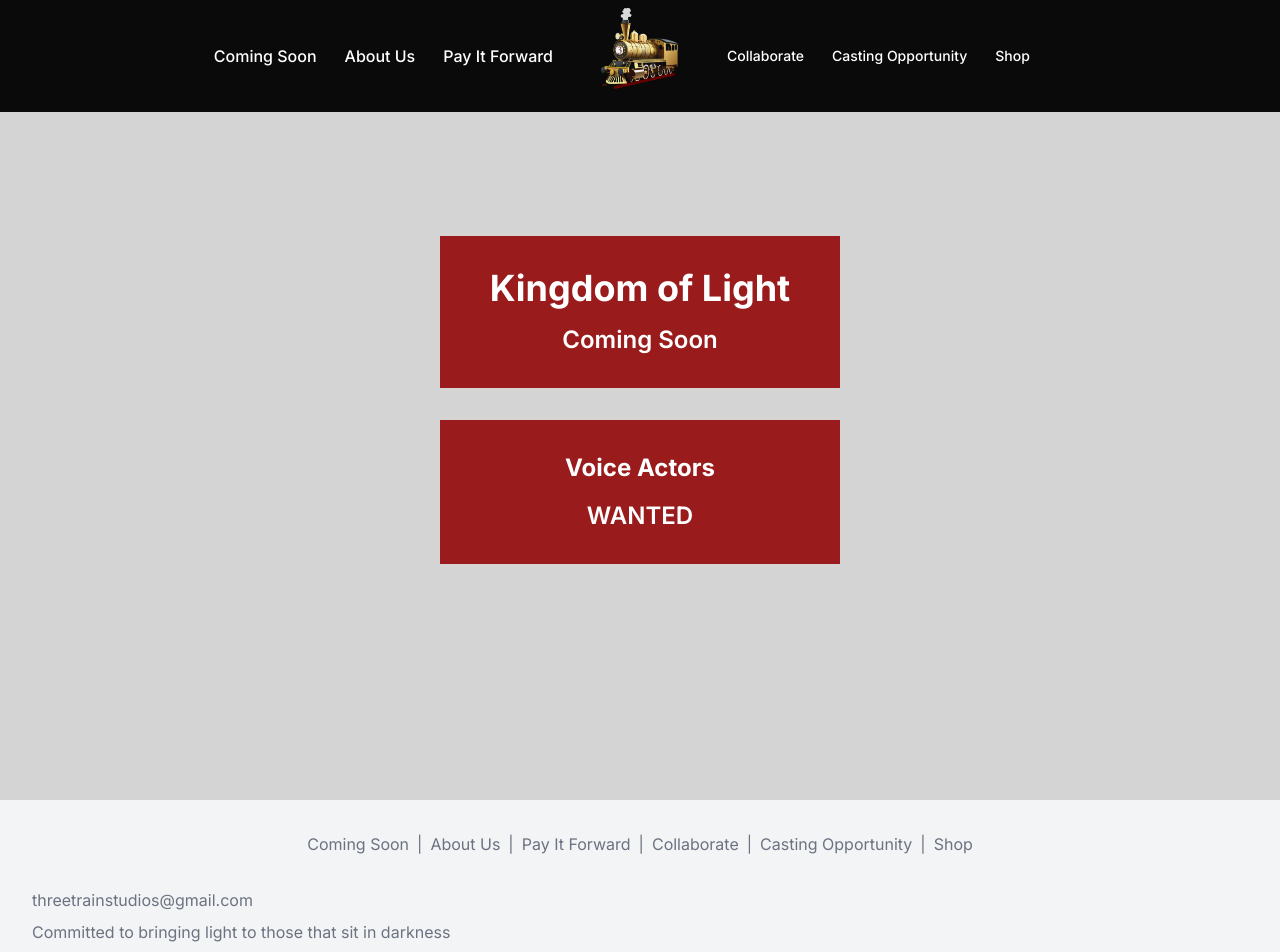
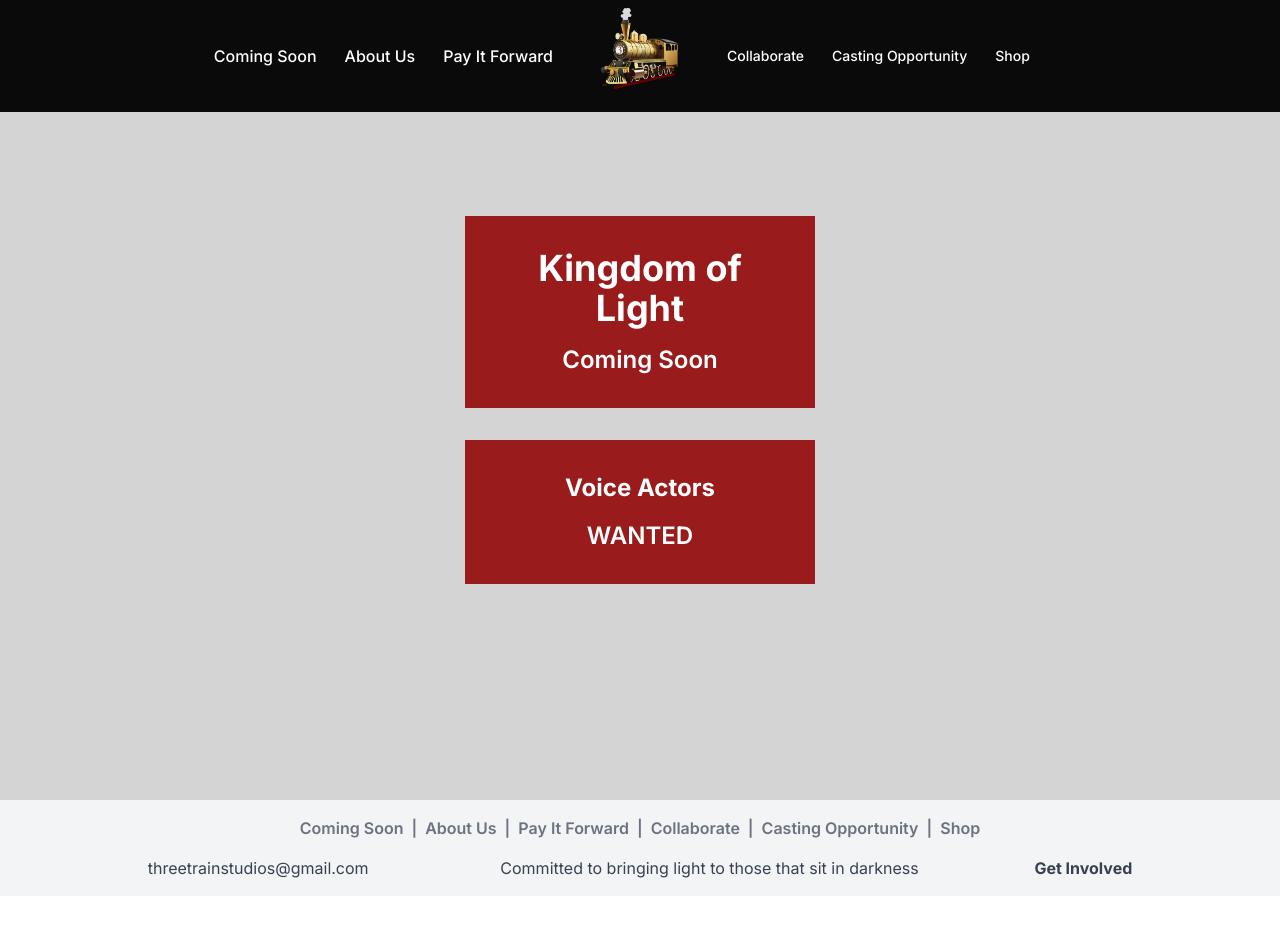
Before and after one commit to ImTaliesin/ThreeTrainStudiosWebsite, a Next.js app: page / in a window 1280 px wide. Shown: the top 952 px of the page. After the commit the page ends 896 px from the top, so only its background shows below. Built offline with nearby package versions, Linux system fonts and the light colour scheme.

Commit message:
Update layout, footer, header, and hero components

```diff
--- a/src/app/layout.tsx
+++ b/src/app/layout.tsx
@@ -17,7 +17,7 @@ export default function RootLayout({ children }: any) {
 			<head />
 			<body
 				className={cn(
-					'font-sans antialiased',
+					'min-w-[dvh] font-sans antialiased',
 					fontSans.variable
 				)}>
 				<Header />
--- a/src/components/ui/footer.tsx
+++ b/src/components/ui/footer.tsx
@@ -4,9 +4,7 @@ import { cn } from '@/lib/utils';
 
 const FooterItem = ({ href, children }: any) => (
   <li className='mb-2 md:mb-0'>
-		<Link
-			href={href}
-			className={cn('text-gray-500 hover:text-gray-700 mx-1')}>
+    <Link href={href} className={cn('text-gray-500 hover:text-gray-700 mx-1')}>
       {children}
     </Link>
   </li>
@@ -14,9 +12,9 @@ const FooterItem = ({ href, children }: any) => (
 
 export default function Footer() {
   return (
-		<footer className='bg-gray-100 py-8'>
-			<div className='container mx-auto px-8'>
-				<ul className='flex flex-wrap justify-center'>
+    <footer className='bg-gray-100 py-4'>
+      <div className='container mx-auto md:px-8'>
+        <ul className='flex flex-wrap justify-center font-semibold'>
           <FooterItem href='/coming-soon'>Coming Soon</FooterItem>
           <span className='mx-1 text-gray-500'>|</span>
           <FooterItem href='/about'>About Us</FooterItem>
@@ -29,12 +27,12 @@ export default function Footer() {
           <span className='mx-1 text-gray-500'>|</span>
           <FooterItem href='/shop'>Shop</FooterItem>
         </ul>
-				<div className='mt-8 text-center md:text-left'>
-					<p className='text-gray-500'>threetrainstudios@gmail.com</p>
-					<p className='mt-2 text-gray-500'>
+        <div className='mt-4 text-center md:text-left md:flex md:justify-evenly md:items-center'>
+          <p className='text-gray-700 mb-2 md:mb-0'>threetrainstudios@gmail.com</p>
+          <p className='text-gray-700 mb-2 md:mb-0 md:ml-4'>
             Committed to bringing light to those that sit in darkness
           </p>
-					<p className='mt-4 text-gray-700 font-bold'>Get Involved</p>
+          <p className='text-gray-700 font-bold'>Get Involved</p>
         </div>
       </div>
     </footer>
--- a/src/components/ui/header.tsx
+++ b/src/components/ui/header.tsx
@@ -50,6 +50,7 @@ export default function Header() {
 					))}
 				</div>
 				<div className='absolute left-1/2 transform -translate-x-1/2 lg:static lg:transform-none'>
+					<Link href='/'>
 						<Image
 							src='/ttsphoto.png'
 							alt='Three Train Studios'
@@ -57,6 +58,7 @@ export default function Header() {
 							height={100}
 							className='object-cover object-bottom rounded-full'
 						/>
+					</Link>
 				</div>
 				<div className='hidden lg:flex flex-1 justify-start space-x-1'>
 					{headerItems.slice(3).map((item, index) => (
--- a/src/components/ui/hero.tsx
+++ b/src/components/ui/hero.tsx
@@ -7,11 +7,11 @@ export default function Hero() {
 			className={cn(
 				'bg-neutral-300 min-h-dvh flex flex-col items-center justify-center'
 			)}>
-			<div className='w-[400px] bg-red-800 text-white text-center py-8 px-12 mb-8'>
+			<div className='w-[350px] bg-red-800 text-white text-center py-8 px-12 mb-8'>
 				<h2 className='text-4xl font-bold mb-4'>Kingdom of Light</h2>
 				<p className='text-2xl font-semibold'>Coming Soon</p>
 			</div>
-			<div className='w-[400px]  bg-red-800 text-white text-center py-8 px-12'>
+			<div className='w-[350px]  bg-red-800 text-white text-center py-8 px-12'>
 				<h3 className='text-2xl font-bold mb-4'>Voice Actors</h3>
 				<p className='text-2xl font-semibold'>WANTED</p>
 			</div>
```
Also changed, not shown: src/styles/globals.css (line endings or trailing spaces). Lines whose indentation alone changed are shown as unchanged.
